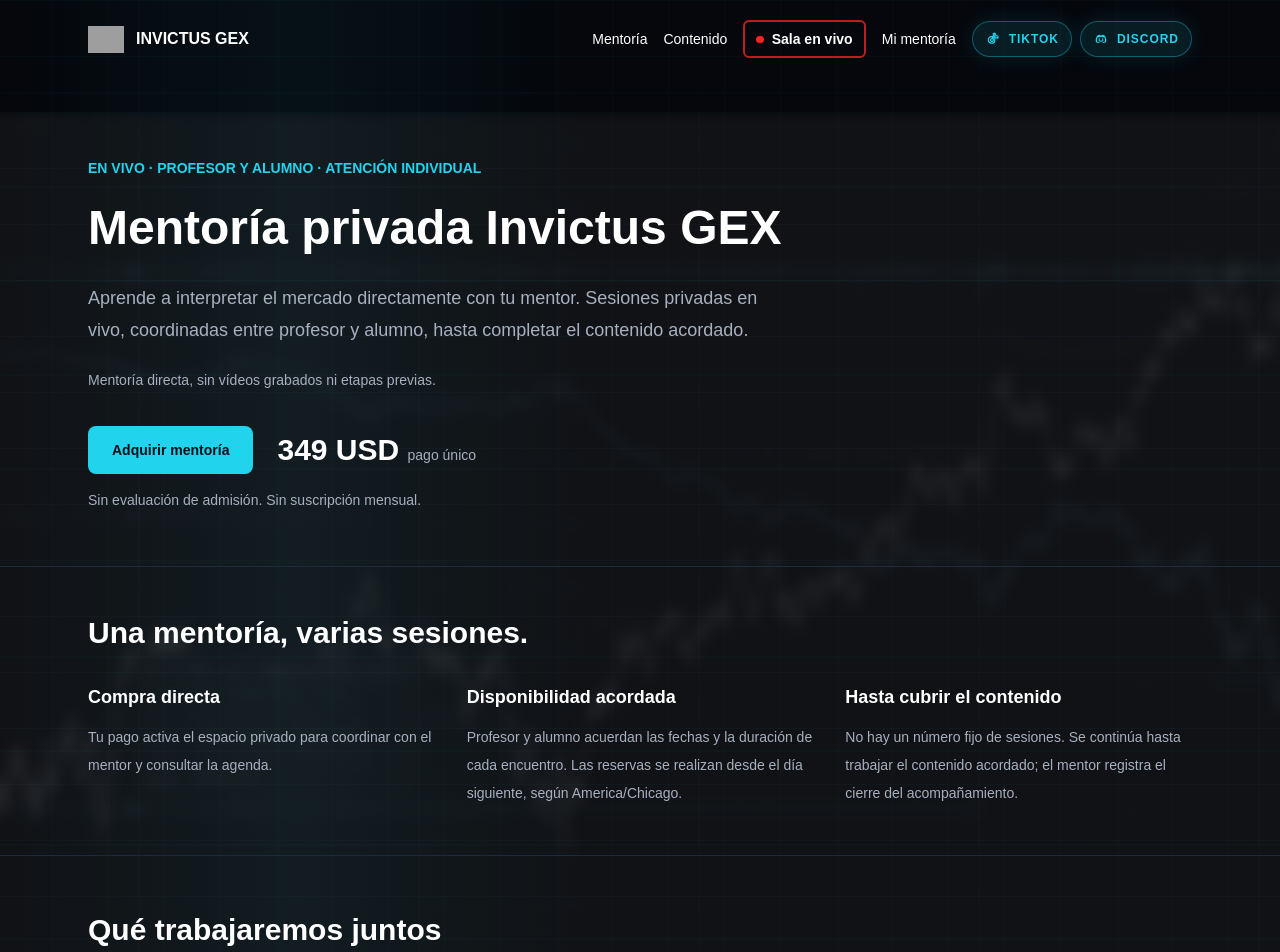
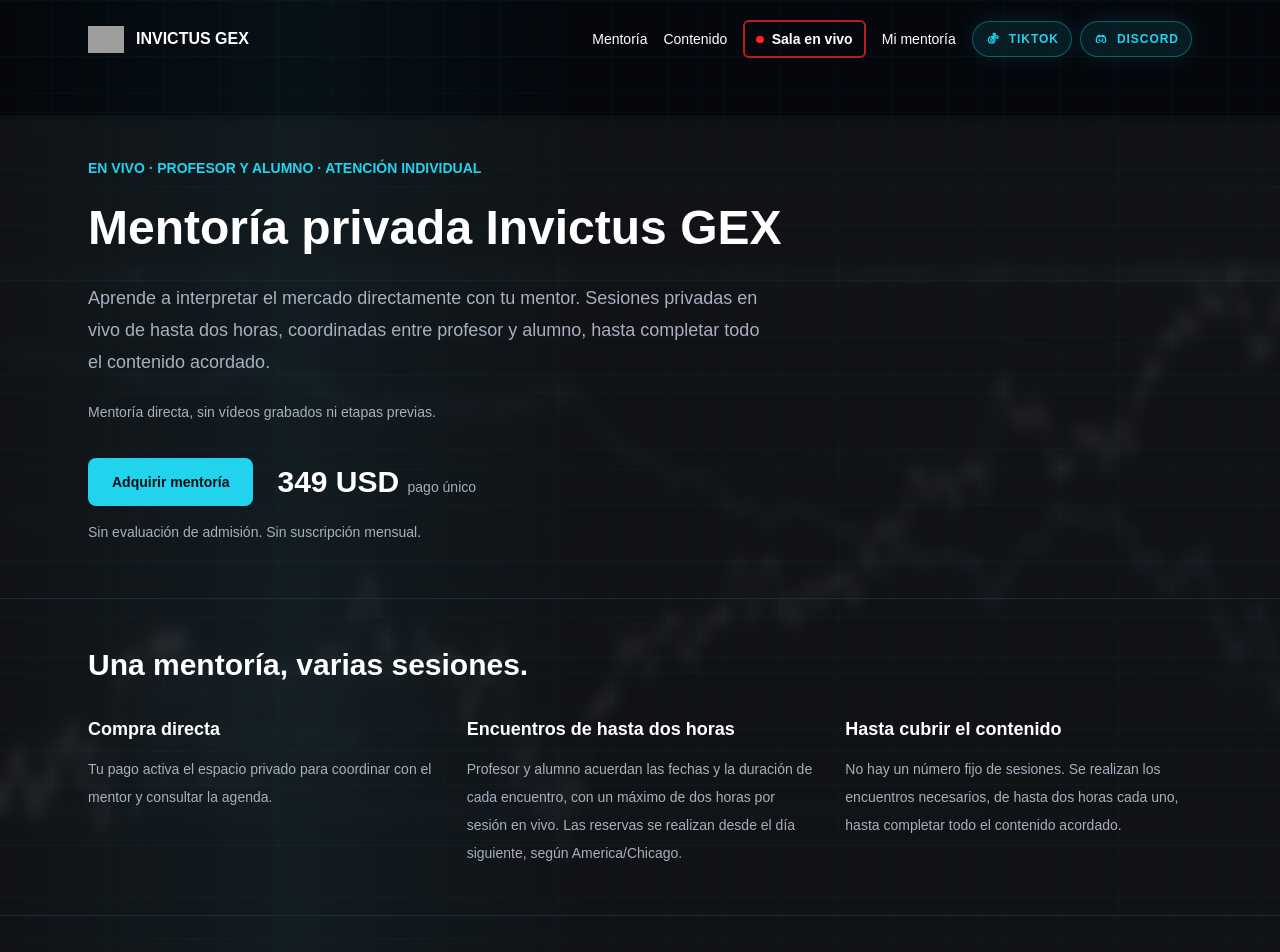
Before and after one commit to invictusgex/invictus-academy, a Next.js app: page / in a window 1280 px wide. Shown: the top 952 px of the page. Built offline with nearby package versions, Linux system fonts and the light colour scheme; no server answers; grey boxes are pictures that could not be loaded.

Commit message:
docs(mentorship): clarify sessions last up to two hours

```diff
--- a/scripts/test-private-mentorship.mjs
+++ b/scripts/test-private-mentorship.mjs
@@ -34,6 +34,8 @@ const input = { profileId: "student", userEmail: "student@example.test", interna
 await createCheckoutSession(input);
 assert.equal(created[0].allow_promotion_codes, false);
 assert.equal(created[0].metadata.offering, "private_mentorship_v1");
+assert.match(created[0].custom_text.submit.message, /hasta dos horas cada una/);
+assert.match(offer.description, /hasta dos horas/);
 amount = 69900;
 await assert.rejects(createCheckoutSession(input), /349 USD/);
 assert.equal(created.length, 1);
--- a/src/app/admin/commercial/page.tsx
+++ b/src/app/admin/commercial/page.tsx
@@ -2,5 +2,5 @@ import Link from "next/link";
 import { requireAdminServerContext } from "@/app/admin/admin-auth";
 export default async function CommercialPage() {
   await requireAdminServerContext();
-  return <div className="space-y-5"><h1 className="text-3xl font-semibold">Oferta de mentoría privada</h1><p className="text-xl">349 USD · pago único</p><p className="max-w-2xl leading-8 text-[var(--color-text-secondary)]">Sesiones privadas en vivo hasta completar el contenido acordado. Sin vídeos grabados ni etapas obligatorias. Fechas y duración coordinadas entre profesor y alumno.</p><p className="text-sm text-[var(--color-text-secondary)]">Los códigos promocionales y los anuncios de descuentos están deshabilitados para esta oferta. El Checkout rechaza precios distintos de 349 USD.</p><Link className="inline-flex min-h-11 items-center rounded-lg border border-[var(--color-border)] px-5" href="/oferta">Ver presentación pública</Link></div>;
+  return <div className="space-y-5"><h1 className="text-3xl font-semibold">Oferta de mentoría privada</h1><p className="text-xl">349 USD · pago único</p><p className="max-w-2xl leading-8 text-[var(--color-text-secondary)]">Sesiones privadas en vivo, sin un número fijo, de hasta dos horas cada una, hasta completar todo el contenido acordado. Sin vídeos grabados ni etapas obligatorias. Fechas coordinadas entre profesor y alumno.</p><p className="text-sm text-[var(--color-text-secondary)]">Los códigos promocionales y los anuncios de descuentos están deshabilitados para esta oferta. El Checkout rechaza precios distintos de 349 USD.</p><Link className="inline-flex min-h-11 items-center rounded-lg border border-[var(--color-border)] px-5" href="/oferta">Ver presentación pública</Link></div>;
 }
--- a/src/components/checkout/CheckoutStartPage.tsx
+++ b/src/components/checkout/CheckoutStartPage.tsx
@@ -18,5 +18,5 @@ export function CheckoutStartPage({ productSlug }: { productSlug: string; promot
       throw new Error(data.error?.message || "No se pudo preparar el pago.");
     } catch (failure) { setError(failure instanceof Error ? failure.message : "No se pudo conectar."); setPending(false); }
   }
-  return <main className="min-h-screen bg-[var(--color-page-bg)] px-5 py-16 text-white"><section className="mx-auto max-w-2xl"><Link href="/oferta" className="text-sm text-[var(--color-cyan)]">Volver a la mentoría</Link><h1 className="mt-8 text-3xl font-semibold">Mentoría privada Invictus GEX</h1><p className="mt-6 text-3xl font-semibold">349 USD <span className="text-base font-normal">· pago único</span></p><p className="mt-6 leading-8 text-[var(--color-text-secondary)]">Varias sesiones individuales en vivo hasta completar el contenido acordado. Fechas y duración coordinadas entre profesor y alumno. Sin vídeos grabados ni evaluación previa.</p><p className="mt-4 text-sm leading-7 text-[var(--color-text-secondary)]">La sala compartida de Discord se contrata por separado.</p><button onClick={() => void start()} disabled={pending} className="mt-8 min-h-12 rounded-lg bg-[var(--color-cyan)] px-6 py-3 font-semibold text-[#051019] disabled:opacity-60">{pending ? "Preparando pago seguro…" : "Pagar 349 USD"}</button>{error && <p role="alert" className="mt-5 text-amber-300">{error}</p>}</section></main>;
+  return <main className="min-h-screen bg-[var(--color-page-bg)] px-5 py-16 text-white"><section className="mx-auto max-w-2xl"><Link href="/oferta" className="text-sm text-[var(--color-cyan)]">Volver a la mentoría</Link><h1 className="mt-8 text-3xl font-semibold">Mentoría privada Invictus GEX</h1><p className="mt-6 text-3xl font-semibold">349 USD <span className="text-base font-normal">· pago único</span></p><p className="mt-6 leading-8 text-[var(--color-text-secondary)]">Sesiones individuales en vivo, sin un número fijo, de hasta dos horas cada una, hasta completar todo el contenido acordado. Fechas coordinadas entre profesor y alumno. Sin vídeos grabados ni evaluación previa.</p><p className="mt-4 text-sm leading-7 text-[var(--color-text-secondary)]">La sala compartida de Discord se contrata por separado.</p><button onClick={() => void start()} disabled={pending} className="mt-8 min-h-12 rounded-lg bg-[var(--color-cyan)] px-6 py-3 font-semibold text-[#051019] disabled:opacity-60">{pending ? "Preparando pago seguro…" : "Pagar 349 USD"}</button>{error && <p role="alert" className="mt-5 text-amber-300">{error}</p>}</section></main>;
 }
--- a/src/components/mentorship/PrivateMentorshipPresentation.tsx
+++ b/src/components/mentorship/PrivateMentorshipPresentation.tsx
@@ -27,8 +27,8 @@ export function PrivateMentorshipPresentation() {
       </section>
       <section className="border-y border-[var(--color-border)]"><div className="mentorship-contained mx-auto px-5 py-12 sm:px-6"><h2 className="text-3xl font-semibold">Una mentoría, varias sesiones.</h2><div className="mt-8 grid gap-8 md:grid-cols-3">
         <article><h3 className="text-lg font-semibold">Compra directa</h3><p className="mt-3 text-sm leading-7 text-[var(--color-text-secondary)]">Tu pago activa el espacio privado para coordinar con el mentor y consultar la agenda.</p></article>
-        <article><h3 className="text-lg font-semibold">Disponibilidad acordada</h3><p className="mt-3 text-sm leading-7 text-[var(--color-text-secondary)]">Profesor y alumno acuerdan las fechas y la duración de cada encuentro. Las reservas se realizan desde el día siguiente, según America/Chicago.</p></article>
-        <article><h3 className="text-lg font-semibold">Hasta cubrir el contenido</h3><p className="mt-3 text-sm leading-7 text-[var(--color-text-secondary)]">No hay un número fijo de sesiones. Se continúa hasta trabajar el contenido acordado; el mentor registra el cierre del acompañamiento.</p></article>
+        <article><h3 className="text-lg font-semibold">Encuentros de hasta dos horas</h3><p className="mt-3 text-sm leading-7 text-[var(--color-text-secondary)]">Profesor y alumno acuerdan las fechas y la duración de cada encuentro, con un máximo de dos horas por sesión en vivo. Las reservas se realizan desde el día siguiente, según America/Chicago.</p></article>
+        <article><h3 className="text-lg font-semibold">Hasta cubrir el contenido</h3><p className="mt-3 text-sm leading-7 text-[var(--color-text-secondary)]">No hay un número fijo de sesiones. Se realizan los encuentros necesarios, de hasta dos horas cada uno, hasta completar todo el contenido acordado.</p></article>
       </div></div></section>
       <section id="contenido" className="mentorship-contained mx-auto px-5 py-14 sm:px-6"><h2 className="text-3xl font-semibold">Qué trabajaremos juntos</h2><p className="mt-5 max-w-2xl leading-8 text-[var(--color-text-secondary)]">Un alcance compartido desde el inicio, adaptando las explicaciones y los ejemplos a tus necesidades. No es una promesa de disponibilidad permanente ni de resultados financieros.</p>
         <Image className="mt-8 h-auto w-full border-y border-[var(--color-border)] py-5" src="/visuals/sala-en-vivo-mercado.png" alt="Gráficos de mercado, perfil de volumen, flujo de órdenes y exposición gamma." width={3472} height={1301} />
@@ -36,8 +36,8 @@ export function PrivateMentorshipPresentation() {
       </section>
       <section className="border-y border-[var(--color-border)]"><div className="mentorship-contained mx-auto px-5 py-12 sm:px-6"><h2 className="text-3xl font-semibold">Antes de comenzar</h2><div className="mt-7 divide-y divide-[var(--color-border)]">
         {[
-          ["¿Cuántas sesiones incluye?", "No se fija un número de encuentros. El compromiso es cubrir el contenido acordado entre profesor y alumno."],
-          ["¿Cuánto dura cada sesión?", "La duración se coordina según el contenido y la disponibilidad de ambos. Cada reserva tendrá inicio y fin acordados para organizar la agenda."],
+          ["¿Cuántas sesiones incluye?", "No hay un número fijo de encuentros. La mentoría continúa con sesiones de hasta dos horas hasta completar todo el contenido acordado entre profesor y alumno."],
+          ["¿Cuánto dura cada sesión?", "Cada sesión en vivo dura como máximo dos horas. Su duración concreta y su horario se coordinan entre profesor y alumno, dentro de ese límite."],
           ["¿Hay vídeos o módulos obligatorios?", "No. La formación es privada y directa en vivo; no hay vídeos grabados ni etapas obligatorias antes de reservar."],
           ["¿Necesito una evaluación para comprar?", "No. Puedes adquirir la mentoría directamente por 349 USD en un único pago."],
           ["¿Incluye la sala privada en vivo?", "No. La sala compartida de Discord es un producto independiente con su propia suscripción. La mentoría es individual."],
--- a/src/content/private-mentorship.ts
+++ b/src/content/private-mentorship.ts
@@ -2,7 +2,7 @@ export const privateMentorship = {
   title: "Mentoría privada Invictus GEX",
   amountUsd: 349,
   amountMinor: 34900,
-  description: "Aprende a interpretar el mercado directamente con tu mentor. Sesiones privadas en vivo, coordinadas entre profesor y alumno, hasta completar el contenido acordado.",
+  description: "Aprende a interpretar el mercado directamente con tu mentor. Sesiones privadas en vivo de hasta dos horas, coordinadas entre profesor y alumno, hasta completar todo el contenido acordado.",
   topics: [
     { title: "Criterio y contexto", text: "Construir una lectura estructurada antes de evaluar una decisión." },
     { title: "Estructura del mercado", text: "Comprender instrumentos, participantes, liquidez y condiciones de mercado." },
--- a/src/lib/stripe/checkout.service.ts
+++ b/src/lib/stripe/checkout.service.ts
@@ -302,7 +302,7 @@ export async function createCheckoutSession(
     const session = await stripe.checkout.sessions.create({
       mode: "payment",
       allow_promotion_codes: false,
-      custom_text: { submit: { message: "Mentoría privada individual en vivo. Varias sesiones hasta completar el contenido acordado. Pago único de 349 USD, sin descuentos." } },
+      custom_text: { submit: { message: "Mentoría privada individual en vivo. Sin número fijo de sesiones, de hasta dos horas cada una, hasta completar todo el contenido acordado. Pago único de 349 USD, sin descuentos." } },
       line_items: [
         {
           price: productConfig.priceId,
```
Also changed, not shown: 1 other file (tests, documents, lock files or other folders).
